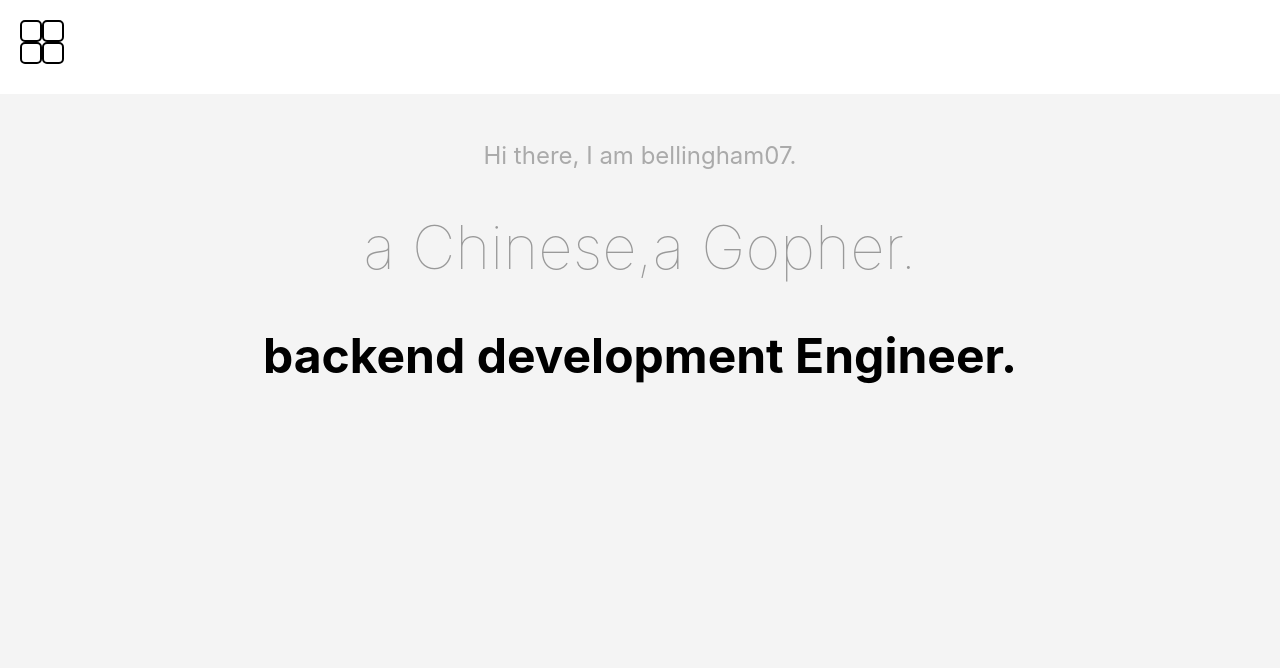
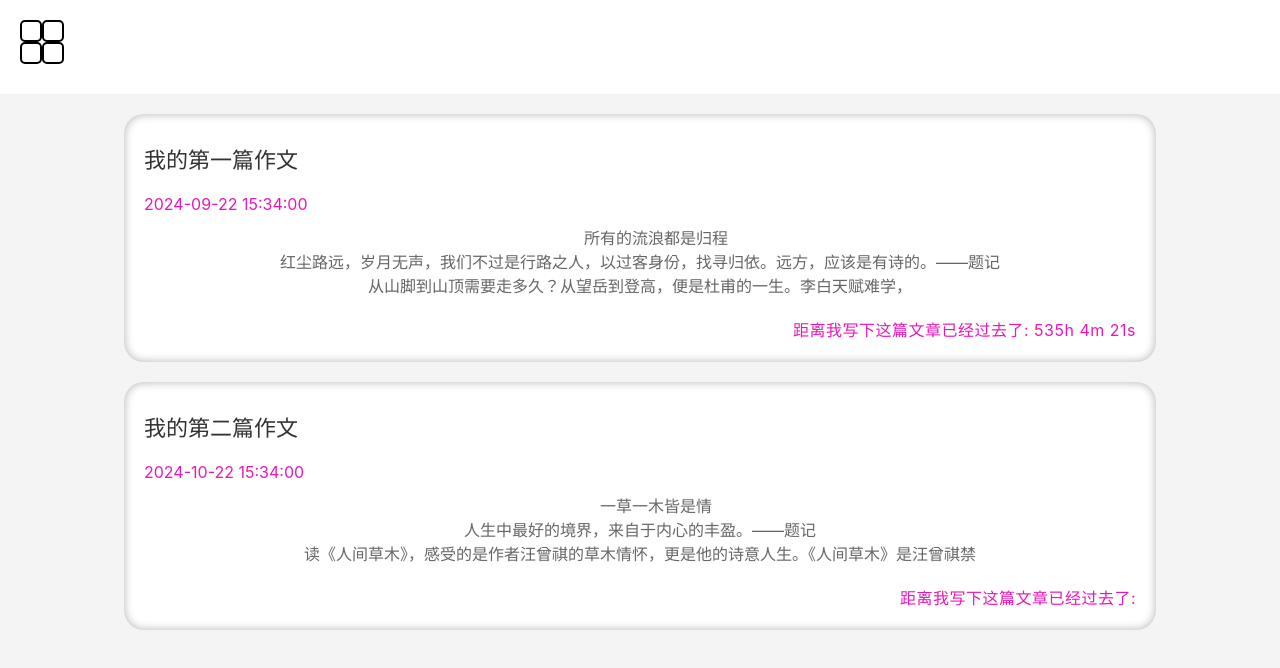
Before and after one commit to ouou12138/bblog, a Vue app: page /blog in a window 1280 px wide. Shown: the top 668 px of the page. Built offline with nearby package versions, Linux system fonts and the light colour scheme.

Commit message:
feat: 🎸 修改文件夹结构，修改post样式

```diff
--- a/src/components/body/compute/ComputeRemainTiemView.vue
+++ b/src/components/ComputeRemainTiemView.vue
@@ -1,5 +1,5 @@
 <template>
-  <span class="date">距离我写下这篇文章已经过去了:{{ formattedTimeDifference }}</span>
+  <span class="date">距离我写下这篇文章已经过去了: {{ formattedTimeDifference }}</span>
 </template>
 
 <script setup>
@@ -34,7 +34,7 @@ const updateTimeDifference = () => {
   const minutes = Math.floor((difference % (1000 * 60 * 60)) / (1000 * 60));
   const seconds = Math.floor((difference % (1000 * 60)) / 1000);
 
-  formattedTimeDifference.value = `${hours}h${minutes}m${seconds}s`
+  formattedTimeDifference.value = `${hours}h ${minutes}m ${seconds}s`
 };
 
 // 设置定时器
@@ -54,9 +54,9 @@ onUnmounted(() => {
 </script>
 
 <style scoped>
-.date{
-  text-align: center;
+.date {
   color: rgb(231, 24, 186);
+  letter-spacing: 0.5px;
   padding: 10px 0;
 }
 </style>
--- /dev/null
+++ b/src/components/Post.vue
@@ -0,0 +1,93 @@
+<template>
+  <div class="blog">
+    <div class="title">
+      {{ props.post.title }}
+    </div>
+    <div class="date">
+      {{ props.post.date }}
+    </div>
+    <div class="desc" v-html="props.post.content"></div>
+    <div class="remain-date">
+      <compute-remain-tiem-view :timestamp="props.post.date" />
+    </div>
+  </div>
+</template>
+
+<script setup>
+import ComputeRemainTiemView from "@/components/ComputeRemainTiemView.vue";
+
+const props = defineProps({
+  post: {
+    type: Object,
+    required: true
+  }
+});
+
+</script>
+
+<style scoped>
+/* 这个文件中专门写和博客列表页相关的样式 */
+.blog {
+  width: 98%;
+  /* 高度如果不设置, 就取决于里面的内容高度的综合 */
+  padding: 20px;
+  background-color: #fff;
+  width: 80%;
+  border-radius: 20px;
+  box-shadow: inset 0 0 10px rgba(0, 0, 0, 0.3), 0 0px 0px rgba(0, 0, 0, 0.3);
+  cursor: pointer;
+  transition: all 0.2s;
+}
+
+.blog:hover {
+  box-shadow: inset 0 0 0px rgba(0, 0, 0, 0.3), 10px 10px 20px rgba(0, 0, 0, 0.3);
+}
+
+.blog .title {
+  text-align: left;
+  font-size: 22px;
+  font-weight: bold;
+  padding: 10px 0;
+  color: #333;
+}
+
+.blog .date {
+  text-align: left;
+  color: rgb(231, 24, 186);
+  padding: 5px 0 10px;
+}
+
+.blog .desc {
+  text-align: center;
+  text-indent: 2em;
+  color: #666;
+}
+
+.blog a {
+  /* 设置成块级元素，方便设置尺寸和边距 */
+  display: block;
+  width: 140px;
+  height: 40px;
+  margin: 10px auto;
+  border: 2px black solid;
+
+  color: black;
+  line-height: 40px;
+  text-align: center;
+  text-decoration: none;
+
+  /* 过渡效果 */
+  transition: all 0.5s;
+}
+
+/* 伪类选择器 表示光标移动到元素上的效果 */
+.blog a:hover {
+  background: rgb(97, 84, 84);
+  color: #fff;
+}
+
+.blog .remain-date {
+  text-align: right;
+  padding-top: 20px;
+}
+</style>
--- a/src/components/body/BlogPostView.vue
+++ /dev/null
@@ -1,113 +0,0 @@
-<script setup>
-import {ref, onMounted, onUnmounted} from 'vue';
-import ComputeRemainTiemView from "./compute/ComputeRemainTiemView.vue";
-
-const targetDate = new Date('2024-10-30T22:03:45'); // 目标时间
-const elapsedTime = ref('');
-
-const updateTime = () => {
-  const now = new Date();
-  const difference = targetDate - now;
-
-  // 计算已经过去的时间
-  const elapsedDifference = Math.abs(difference);
-  const hoursElapsed = Math.floor((elapsedDifference % (1000 * 60 * 60 * 24)) / (1000 * 60 * 60));
-  const minutesElapsed = Math.floor((elapsedDifference % (1000 * 60 * 60)) / (1000 * 60));
-  const secondsElapsed = Math.floor((elapsedDifference % (1000 * 60)) / 1000);
-  elapsedTime.value = `${hoursElapsed}h${minutesElapsed}m${secondsElapsed}s`;
-};
-
-let intervalId;
-
-onMounted(() => {
-  updateTime(); // 初始更新
-  intervalId = setInterval(updateTime, 1000); // 每秒更新
-});
-
-onUnmounted(() => {
-  clearInterval(intervalId); // 清理定时器
-});
-</script>
-
-<template>
-  <div class="right">
-
-    <div class="blog">
-      <div class="title">
-        我的第一篇作文
-      </div>
-      <div class="date">
-        2022-05-22 15:34:00
-      </div>
-      <div class="desc">
-        所有的流浪都是归程<br>
-        红尘路远，岁月无声，我们不过是行路之人，以过客身份，找寻归依。远方，应该是有诗的。——题记<br>
-        从山脚到山顶需要走多久？从望岳到登高，便是杜甫的一生。李白天赋难学，<br>
-      </div>
-      <compute-remain-tiem-view :timestamp="`2024-10-30T22:03:45Z`"/>
-    </div>
-
-    <div class="blog">
-      <div class="title">
-        我的第二篇作文
-      </div>
-      <div class="desc">
-        一草一木皆是情<br>
-        人生中最好的境界，来自于内心的丰盈。——题记<br>
-        读《人间草木》，感受的是作者汪曾祺的草木情怀，更是他的诗意人生。《人间草木》是汪曾祺禁<br>
-      </div>
-      <compute-remain-tiem-view :timestamp="`2024-10-31T22:40:45Z`"/>
-    </div>
-
-  </div>
-</template>
-
-<style scoped>
-/* 这个文件中专门写和博客列表页相关的样式 */
-.blog {
-  width: 98%;
-  /* 高度如果不设置, 就取决于里面的内容高度的综合 */
-  padding: 20px;
-}
-
-.blog .title {
-  text-align: center;
-  font-size: 22px;
-  font-weight: bold;
-  padding: 10px 0;
-}
-
-.blog .date {
-  text-align: center;
-  color: rgb(231, 24, 186);
-  padding: 10px 0;
-}
-
-.blog .desc {
-  text-indent: 2em;
-}
-
-.blog a {
-  /* 设置成块级元素，方便设置尺寸和边距 */
-  display: block;
-  width: 140px;
-  height: 40px;
-  margin: 10px auto;
-  border: 2px black solid;
-
-  color: black;
-  line-height: 40px;
-  text-align: center;
-  text-decoration: none;
-
-  /* 过渡效果 */
-  transition: all 0.5s;
-}
-
-/* 伪类选择器 表示光标移动到元素上的效果 */
-.blog a:hover {
-  background: rgb(97, 84, 84);
-  color: #fff;
-}
-
-</style>
--- /dev/null
+++ b/src/pages/BlogPostView.vue
@@ -0,0 +1,66 @@
+<script setup>
+import { ref, onMounted, onUnmounted } from 'vue';
+import Post from "@/components/Post.vue";
+
+const targetDate = new Date('2024-10-30T22:03:45'); // 目标时间
+const elapsedTime = ref('');
+
+const updateTime = () => {
+  const now = new Date();
+  const difference = targetDate - now;
+
+  // 计算已经过去的时间
+  const elapsedDifference = Math.abs(difference);
+  const hoursElapsed = Math.floor((elapsedDifference % (1000 * 60 * 60 * 24)) / (1000 * 60 * 60));
+  const minutesElapsed = Math.floor((elapsedDifference % (1000 * 60 * 60)) / (1000 * 60));
+  const secondsElapsed = Math.floor((elapsedDifference % (1000 * 60)) / 1000);
+  elapsedTime.value = `${hoursElapsed}h${minutesElapsed}m${secondsElapsed}s`;
+};
+
+let intervalId;
+
+onMounted(() => {
+  updateTime(); // 初始更新
+  intervalId = setInterval(updateTime, 1000); // 每秒更新
+});
+
+onUnmounted(() => {
+  clearInterval(intervalId); // 清理定时器
+});
+
+
+const posts = ref([
+  {
+    title: '我的第一篇作文',
+    date: '2024-09-22 15:34:00',
+    content: `所有的流浪都是归程<br>
+        红尘路远，岁月无声，我们不过是行路之人，以过客身份，找寻归依。远方，应该是有诗的。——题记<br>
+        从山脚到山顶需要走多久？从望岳到登高，便是杜甫的一生。李白天赋难学，<br>`,
+
+  },
+  {
+    title: '我的第二篇作文',
+    date: '2024-10-22 15:34:00',
+    content: `一草一木皆是情<br>
+        人生中最好的境界，来自于内心的丰盈。——题记<br>
+        读《人间草木》，感受的是作者汪曾祺的草木情怀，更是他的诗意人生。《人间草木》是汪曾祺禁<br>`
+  }
+])
+
+
+</script>
+
+<template>
+  <div class="right">
+    <Post v-for="post in posts" :key="post.title" :post="post" />
+  </div>
+</template>
+
+<style scoped>
+.right {
+  display: flex;
+  flex-direction: column;
+  align-items: center;
+  gap: 20px;
+}
+</style>
--- a/vite.config.js
+++ b/vite.config.js
@@ -1,7 +1,12 @@
-import {defineConfig} from 'vite'
-import vue from '@vitejs/plugin-vue'
+import { defineConfig } from "vite";
+import vue from "@vitejs/plugin-vue";
 
 // https://vitejs.dev/config/
 export default defineConfig({
-    plugins: [vue()],
-})
+  plugins: [vue()],
+  resolve: {
+    alias: {
+      "@": "/src",
+    },
+  },
+});
```
Also changed, not shown: src/router/index.js (+9 -13 lines), src/pages/AboutMeView.vue (renamed from src/components/body/AboutMeView.vue), src/pages/BookListView.vue (renamed from src/components/body/BookListView.vue), src/pages/MainView.vue (renamed from src/components/body/MainView.vue), 1 other file (tests, documents, lock files or other folders).
